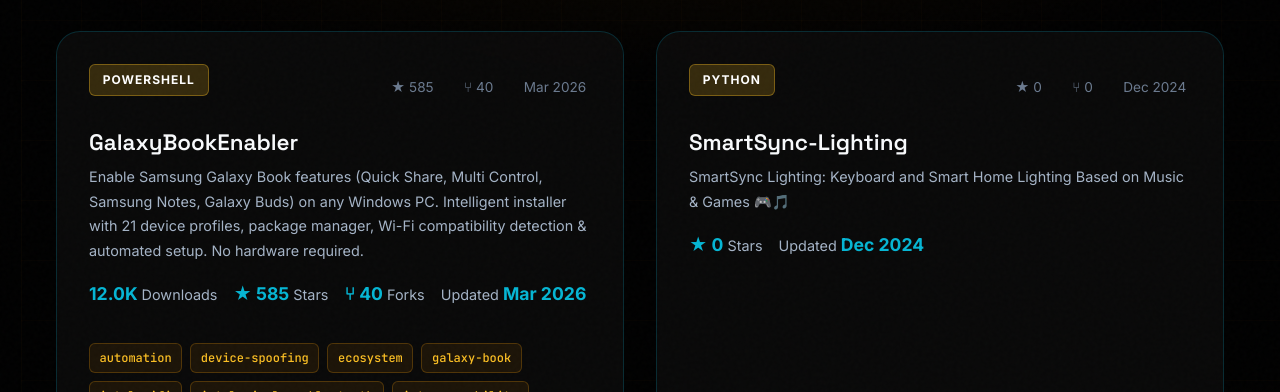
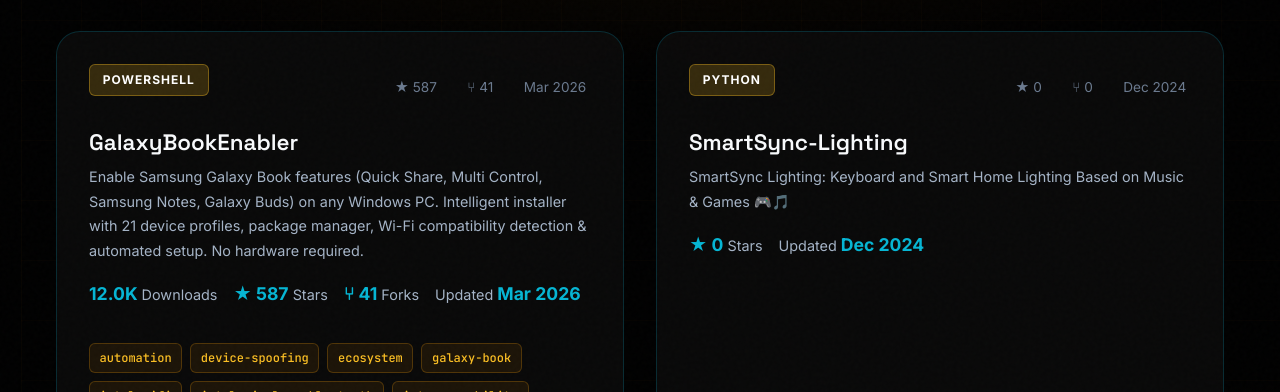
Before and after one commit to Bananz0/bananz0, a Jekyll site: the page built from projects.html, in a window 1280 px wide and 900 px high, scrolled down 2338 px. Shown: the part 181-573 px from the top of the window. Built offline with Jekyll 4.4.1, drawn with Linux system fonts in a browser that asks for light colours.

Commit message:
chore: update GitHub repos list [skip ci]

```diff
--- a/_data/github_repos.json
+++ b/_data/github_repos.json
@@ -7,11 +7,11 @@
     "language": "PowerShell",
     "fork": false,
     "hidden": false,
-    "stargazers_count": 585,
-    "forks_count": 40,
+    "stargazers_count": 587,
+    "forks_count": 41,
     "open_issues_count": 17,
-    "download_count": 11974,
-    "score": 101724,
+    "download_count": 11996,
+    "score": 102096,
     "pushed_at": "2026-03-19T01:34:13Z",
     "created_at": "2023-11-05T09:51:09Z",
     "topics": [
@@ -144,7 +144,7 @@
     "open_issues_count": 0,
     "download_count": 0,
     "score": 150,
-    "pushed_at": "2026-04-28T03:04:16Z",
+    "pushed_at": "2026-04-29T03:03:57Z",
     "created_at": "2025-11-13T00:26:20Z",
     "topics": []
   },
```
